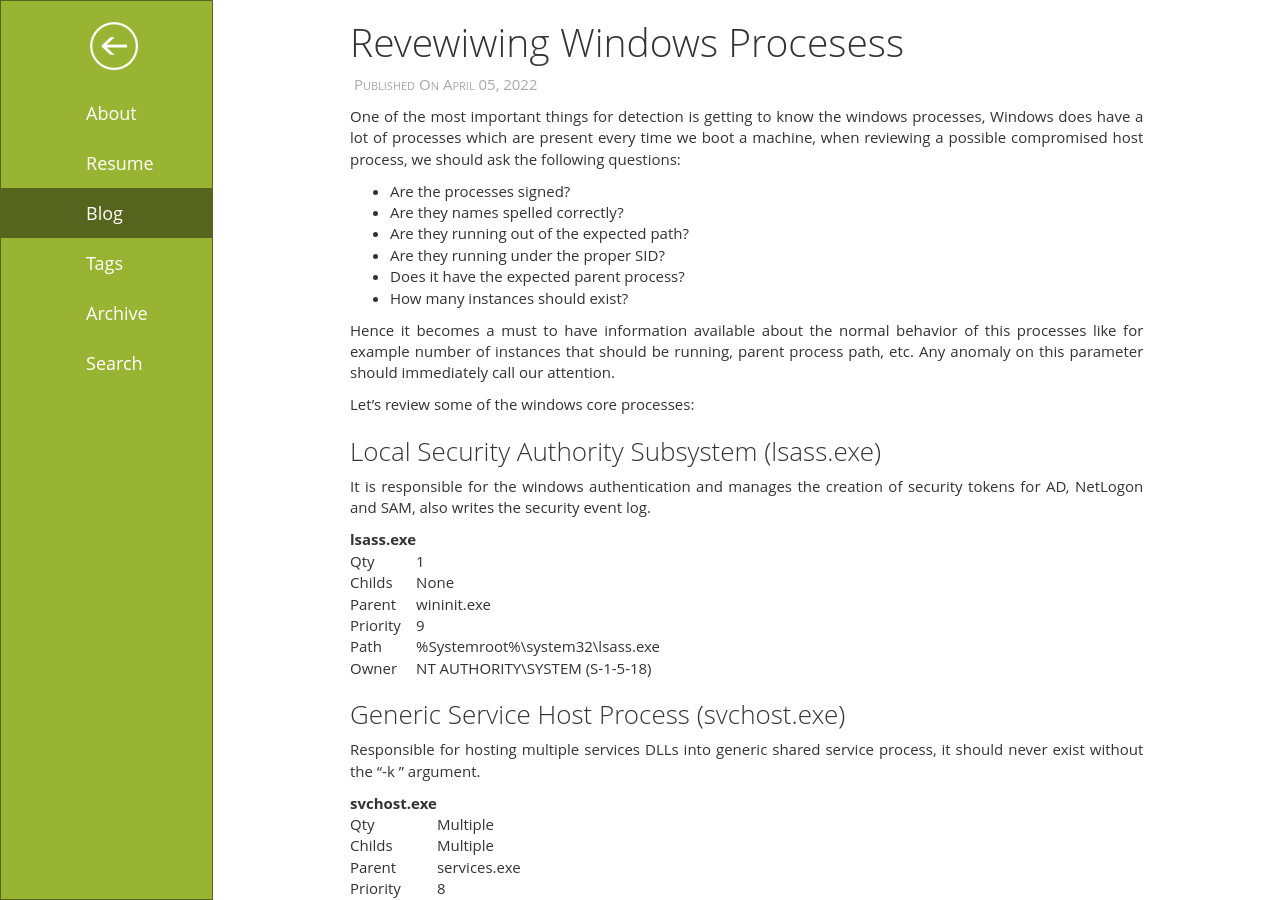
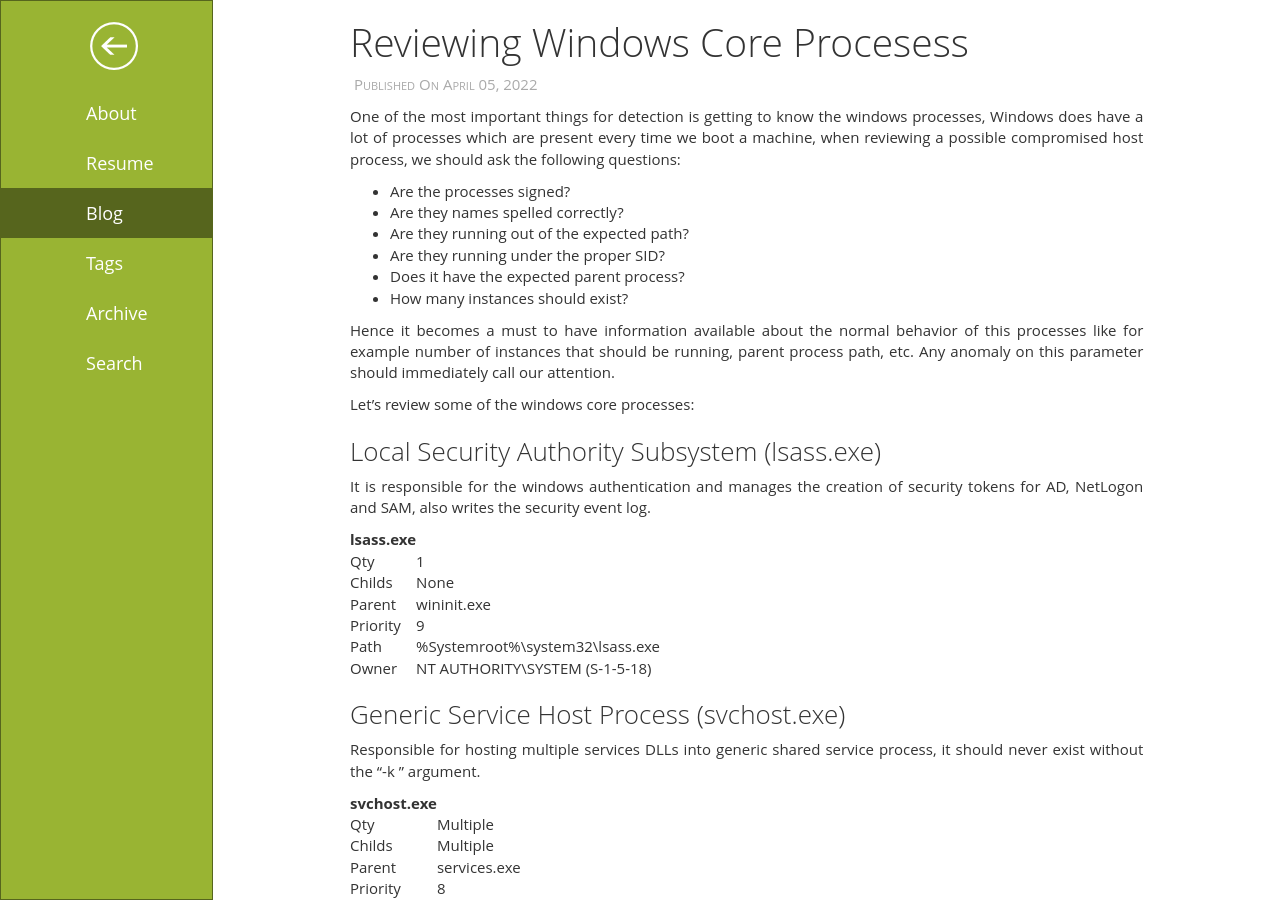
Before and after one commit to fanavarr/fanavarr.github.io, a Jekyll site: the page built from _posts/2022-04-05-Windows-Core-Procesess.md, in a window 1280 px wide and 900 px high. Built offline with Jekyll 4.4.1, drawn with Linux system fonts in a browser that asks for light colours; a script that is not in the unit is left out; comment, search, counter and statistics services are not loaded.

Commit message:
Update 2022-04-05-Windows-Core-Procesess.md

```diff
--- a/_posts/2022-04-05-Windows-Core-Procesess.md
+++ b/_posts/2022-04-05-Windows-Core-Procesess.md
@@ -1,6 +1,6 @@
 ---
 layout: post
-title:  Revewiwing Windows Procesess
+title:  Reviewing Windows Core Procesess
 date:   2022-04-05 18:30:00
 tags:
 - Windows
```
